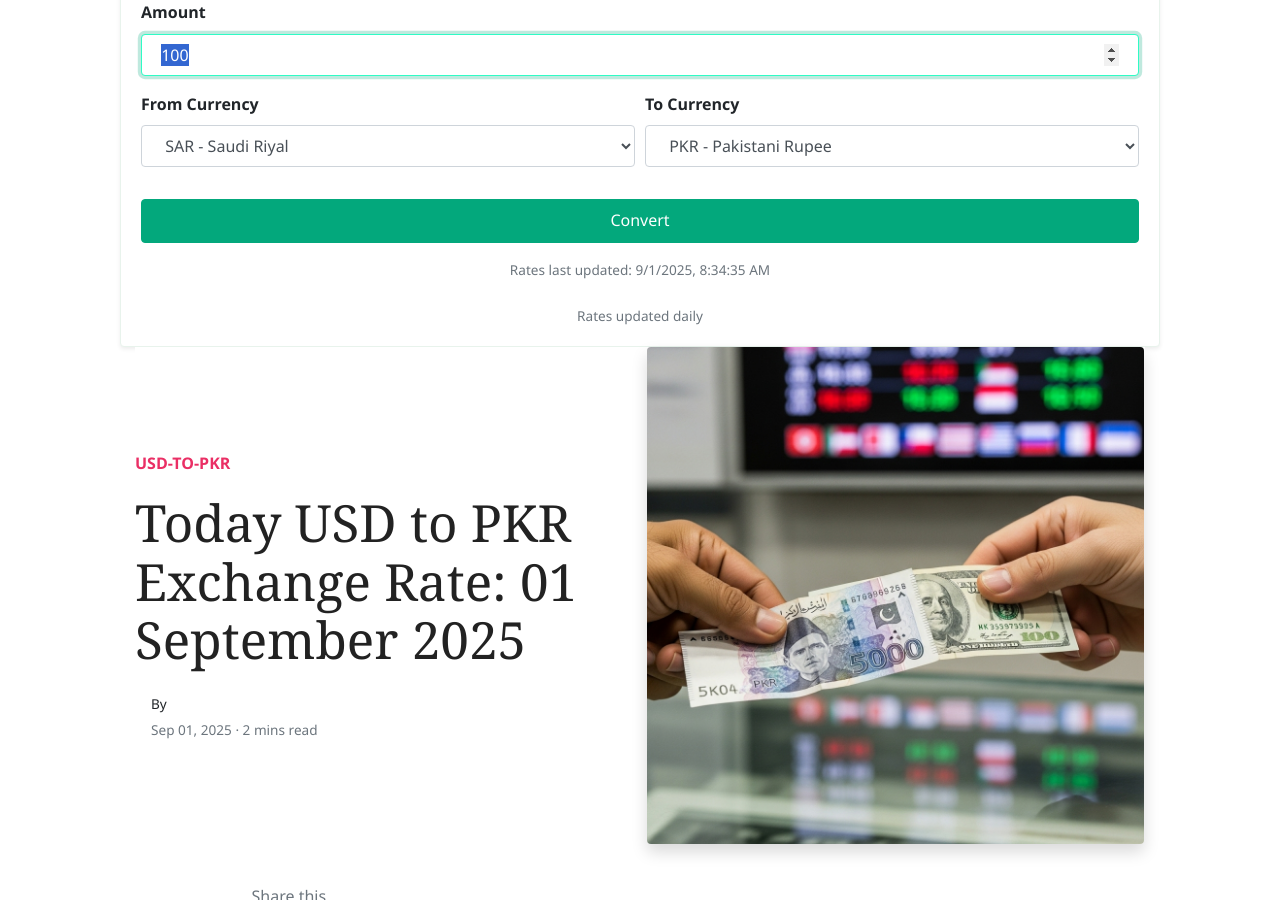
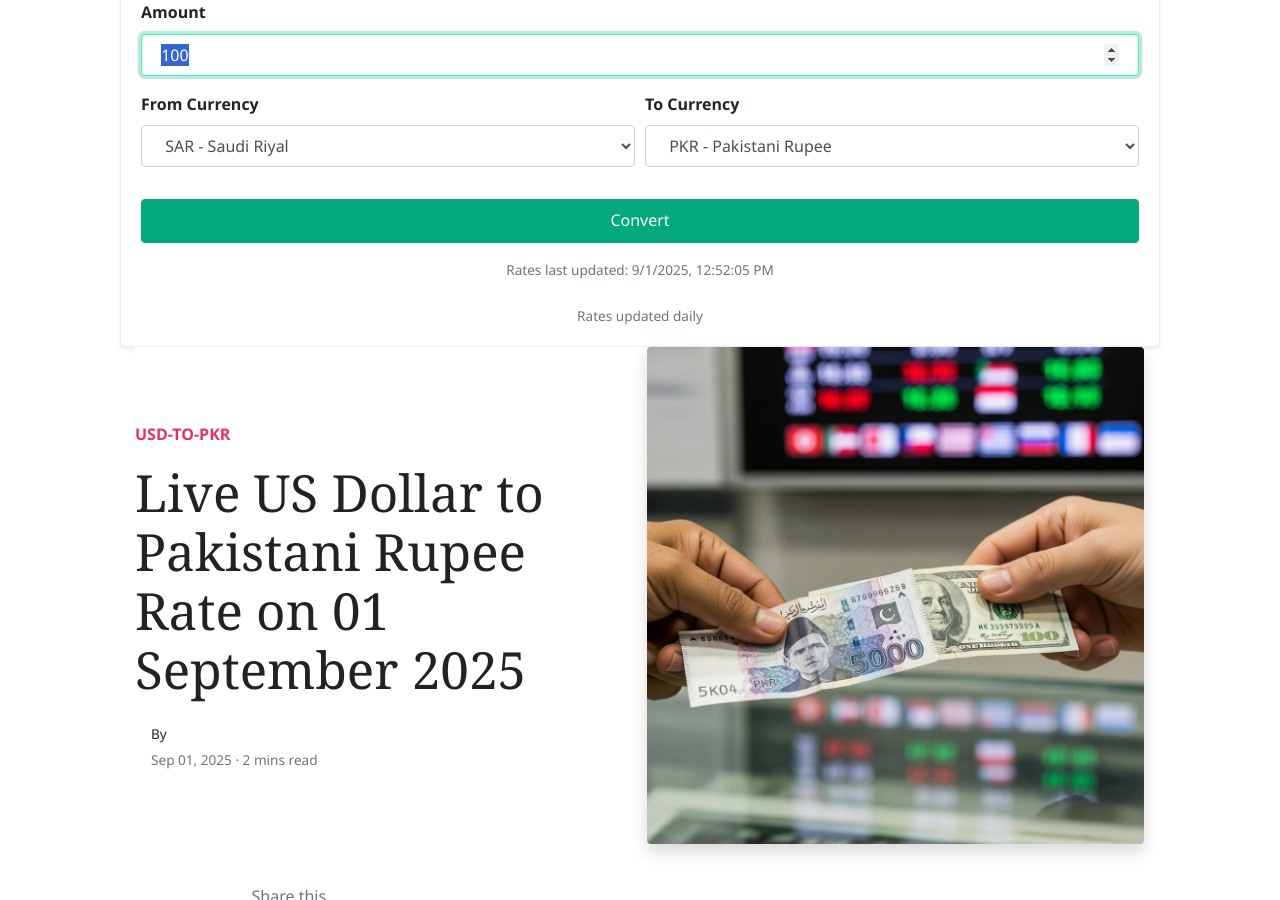
Before and after one commit to mlcom/mlcom.github.io, a Jekyll site: the page built from _posts/2025-09-01-today-us-dollar-to-pkr-exchange-rate-september-2025-prices-updated-usd-to-pkr.md, in a window 1280 px wide and 900 px high, scrolled down 242 px. Built offline with Jekyll 4.4.1, drawn with Linux system fonts in a browser that asks for light colours; nearby versions of some CDN libraries; comment, search, counter and statistics services are not loaded.

Commit message:
Automated: Update currency rates and generate daily posts

```diff
--- a/_data/rates.yml
+++ b/_data/rates.yml
@@ -1,4 +1,4 @@
-last_updated_utc: '2025-09-01T08:34:35.254847+00:00'
+last_updated_utc: '2025-09-01T12:52:05.048128+00:00'
 rates:
   AED: 3.6725
   AFN: 68.4442
--- a/_posts/2025-09-01-today-us-dollar-to-pkr-exchange-rate-september-2025-prices-updated-usd-to-pkr.md
+++ b/_posts/2025-09-01-today-us-dollar-to-pkr-exchange-rate-september-2025-prices-updated-usd-to-pkr.md
@@ -1,6 +1,6 @@
 ---
 layout: post
-title:  'Today USD to PKR Exchange Rate: 01 September 2025'
+title:  'Live US Dollar to Pakistani Rupee Rate on 01 September 2025'
 author: jane
 categories: [ usd-to-pkr ]
 image: assets/images/usd-to-pkr-rate-today.jpg
```
